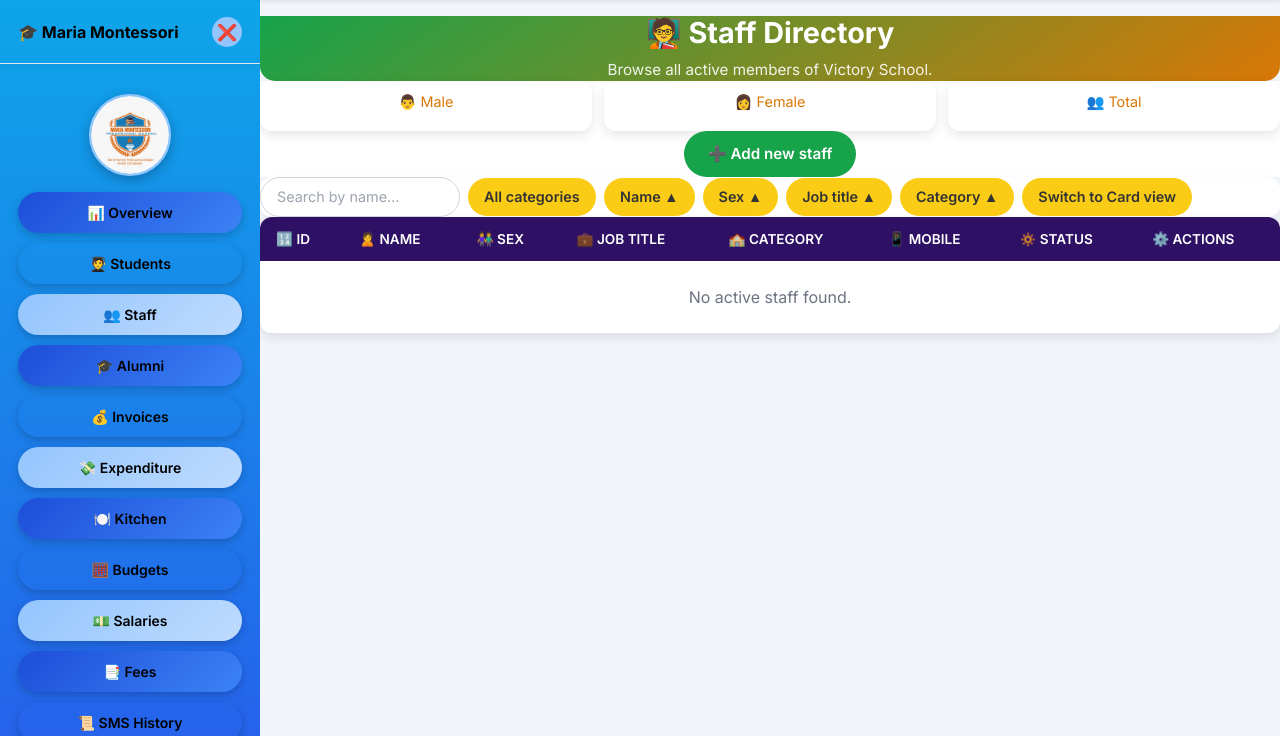
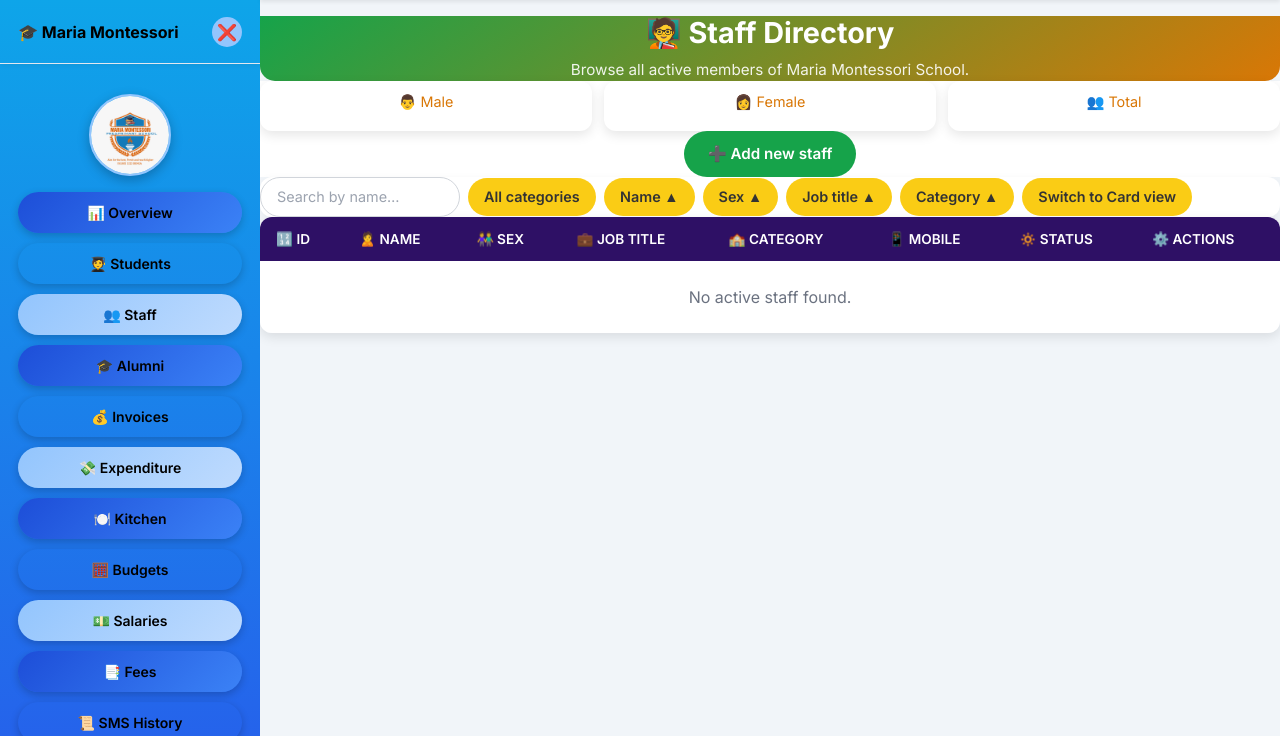
Before and after one commit to kizito-simon15/montessori, a Django app: template apps/staffs/templates/staffs/staff_list.html in a window 1280 px wide. Shown: the part 64-800 px from the top of the page. Run offline with Django 3.2, Linux system fonts and the light colour scheme; the template is opened without the code that fills it, so the values that code supplies are empty.

Commit message:
Update school name in staff directory description

```diff
--- a/apps/staffs/templates/staffs/staff_list.html
+++ b/apps/staffs/templates/staffs/staff_list.html
@@ -417,7 +417,7 @@
 {% block content %}
 <div class="title-section">
   <h2>🧑‍🏫 Staff Directory</h2>
-  <p>Browse all active members of Victory School.</p>
+  <p>Browse all active members of Maria Montessori School.</p>
 </div>
 
 <section class="kpi-section">
```
